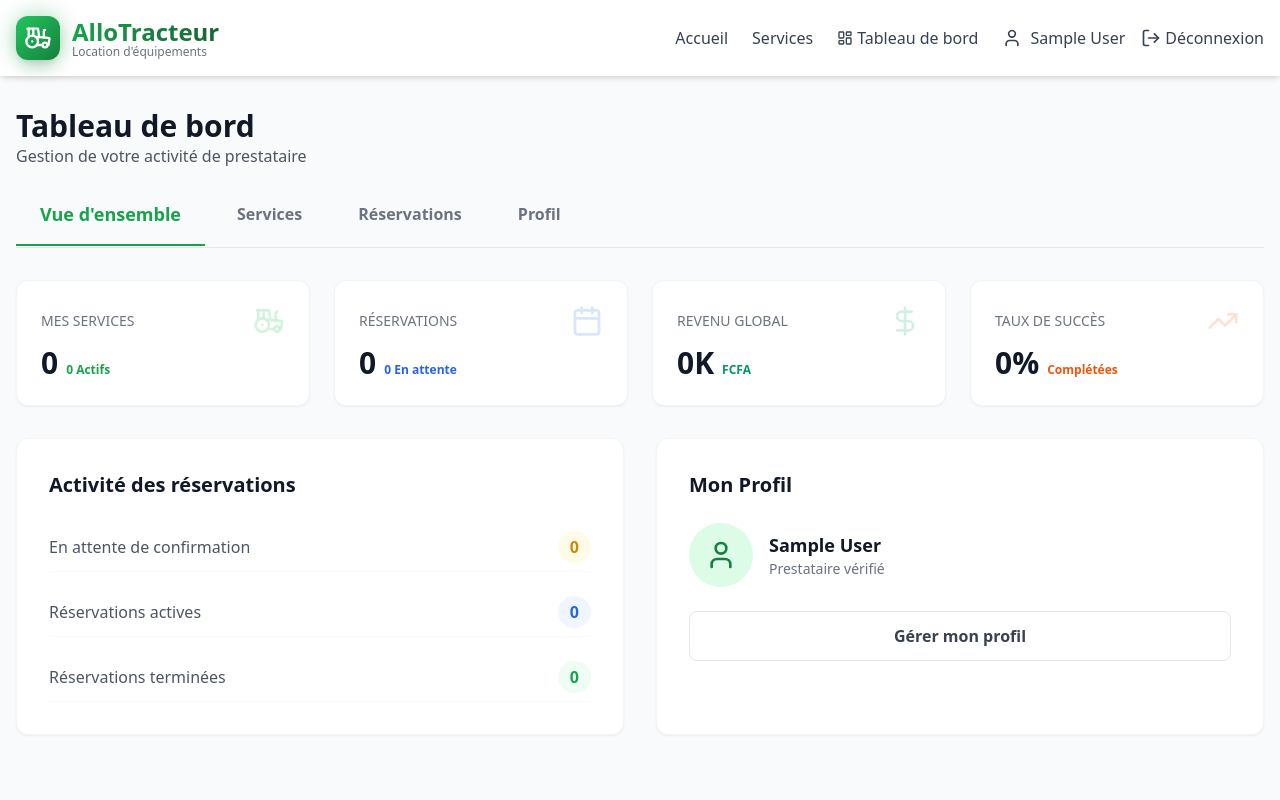
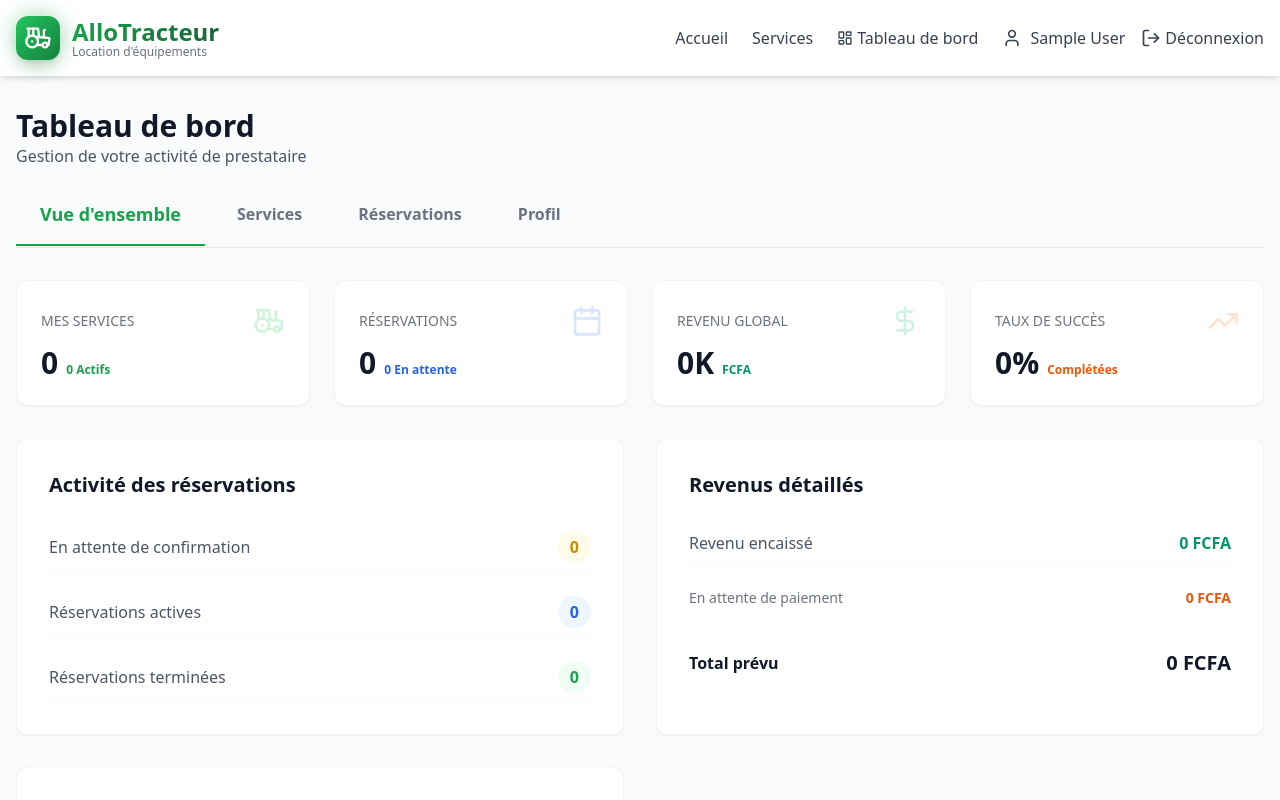
Before and after one commit to sarrlouise-hue/agroBoost, a React (Vite) app in the folder frontend/: page /dashboard/prestataire in a window 1280 px wide. Shown: the top 800 px of the page. Built offline with nearby package versions, Linux system fonts and the light colour scheme; no server answers; sample sign-in values are in the browser's storage.

Commit message:
feat(dashboard): show accurate financial stats based on successful payments for both producer and provider

```diff
--- a/frontend/src/components/Dashboard/Prestataire/PrestataireStatsView.tsx
+++ b/frontend/src/components/Dashboard/Prestataire/PrestataireStatsView.tsx
@@ -11,6 +11,7 @@ interface PrestataireStatsViewProps {
 			pendingBookings: number;
 			completedBookings: number;
 			totalEarnings: number;
+			pendingEarnings: number;
 		};
 	} | null;
 	user: any;
@@ -125,6 +126,35 @@ export const PrestataireStatsView: React.FC<PrestataireStatsViewProps> = ({
 				</div>
 
 				<div className="bg-white rounded-xl shadow-sm border border-gray-100 p-8">
+					<h2 className="text-xl font-bold mb-6 text-gray-900">
+						Revenus détaillés
+					</h2>
+					<div className="space-y-4">
+						<div className="flex justify-between items-center py-2 border-b border-gray-50">
+							<span className="text-gray-600">Revenu encaissé</span>
+							<span className="font-bold text-emerald-600">
+								{(overview?.totalEarnings || 0).toLocaleString()} FCFA
+							</span>
+						</div>
+						<div className="flex justify-between items-center py-2 border-b border-gray-50 text-sm">
+							<span className="text-gray-500">En attente de paiement</span>
+							<span className="font-semibold text-orange-600">
+								{(overview?.pendingEarnings || 0).toLocaleString()} FCFA
+							</span>
+						</div>
+						<div className="flex justify-between items-center pt-4">
+							<span className="text-gray-900 font-bold">Total prévu</span>
+							<span className="font-black text-xl text-gray-900">
+								{(
+									(overview?.totalEarnings || 0) +
+									(overview?.pendingEarnings || 0)
+								).toLocaleString()}{" "}
+								FCFA
+							</span>
+						</div>
+					</div>
+				</div>
+				<div className="bg-white rounded-xl shadow-sm border border-gray-100 p-8">
 					<h2 className="text-xl font-bold mb-6 text-gray-900">Mon Profil</h2>
 					<div className="flex items-center space-x-4 mb-6">
 						<div className="bg-green-100 p-4 rounded-full text-green-700">
--- a/frontend/src/components/Dashboard/Producteur/ProducteurStatsView.tsx
+++ b/frontend/src/components/Dashboard/Producteur/ProducteurStatsView.tsx
@@ -126,18 +126,28 @@ export const ProducteurStatsView: React.FC<ProducteurStatsViewProps> = ({
 					<h2 className="text-xl font-bold mb-4">Finances</h2>
 					<div className="space-y-4">
 						<div className="flex justify-between items-center">
-							<span className="text-gray-600">Total dépensé</span>
-							<span className="font-bold text-lg text-green-600">
-								{((stats?.finances.depensesTotales || 0) / 1000).toFixed(0)}K
+							<span className="text-gray-600">Total payé</span>
+							<span className="font-bold text-lg text-emerald-600">
+								{(stats?.finances.depensesTotales || 0).toLocaleString()} FCFA
+							</span>
+						</div>
+						<div className="flex justify-between items-center text-sm">
+							<span className="text-gray-500">En attente de paiement</span>
+							<span className="font-semibold text-orange-600">
+								{(
+									(stats?.finances as any)?.enAttentePaiement || 0
+								).toLocaleString()}{" "}
 								FCFA
 							</span>
 						</div>
-						<div className="flex justify-between items-center">
-							<span className="text-gray-600">Réservations payées</span>
-							<span className="font-bold text-lg">
-								{(stats?.reservations?.confirmees ?? 0) +
-									(stats?.reservations?.enCours ?? 0) +
-									(stats?.reservations?.terminees ?? 0)}
+						<div className="flex justify-between items-center pt-2 border-t">
+							<span className="text-gray-600 font-bold">Total général</span>
+							<span className="font-bold text-lg text-gray-900">
+								{(
+									(stats?.finances.depensesTotales || 0) +
+									((stats?.finances as any)?.enAttentePaiement || 0)
+								).toLocaleString()}{" "}
+								FCFA
 							</span>
 						</div>
 						<div className="flex justify-between items-center">
```
Also changed, not shown: 2 other files (tests, documents, lock files or other folders).
